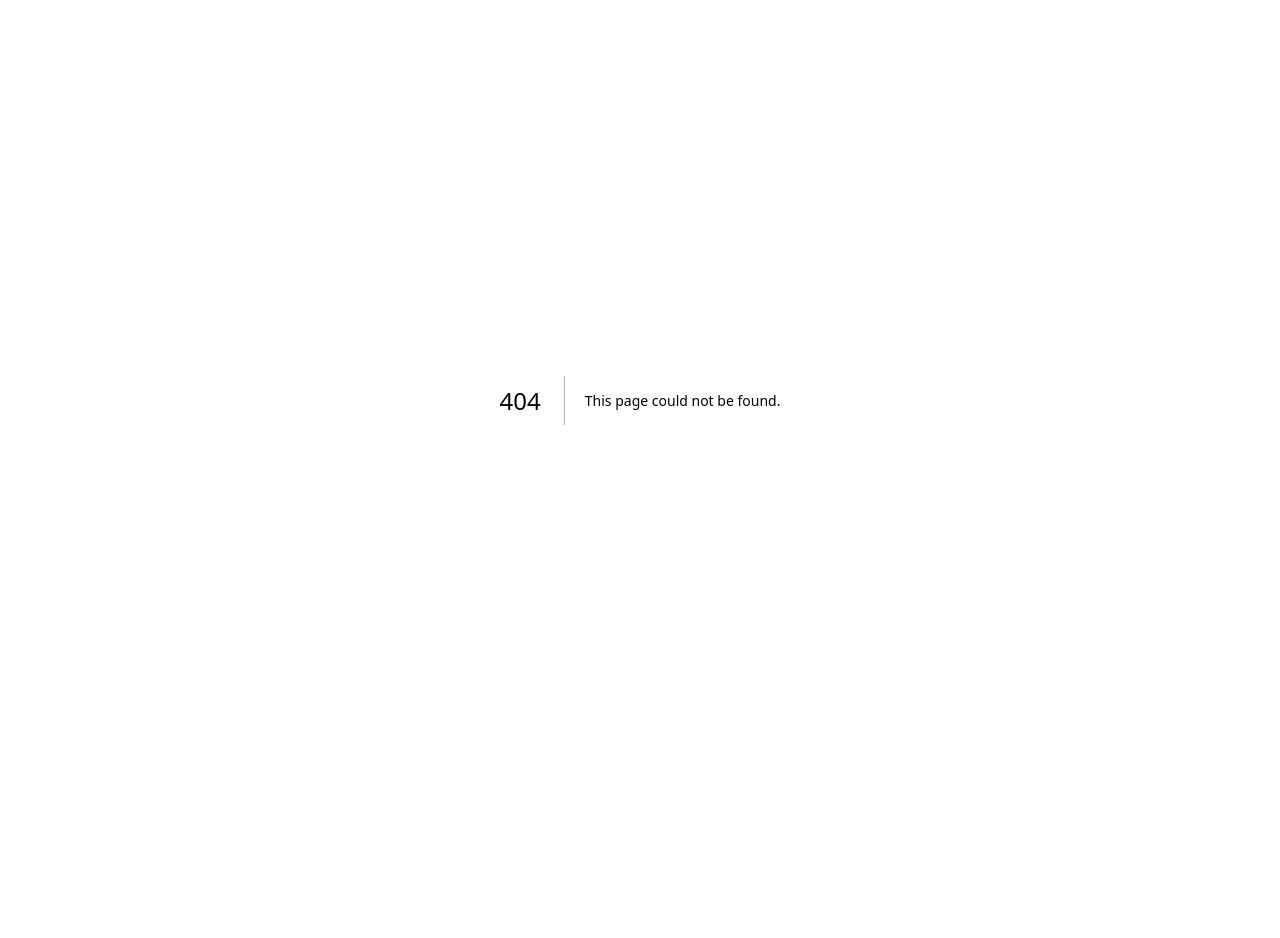
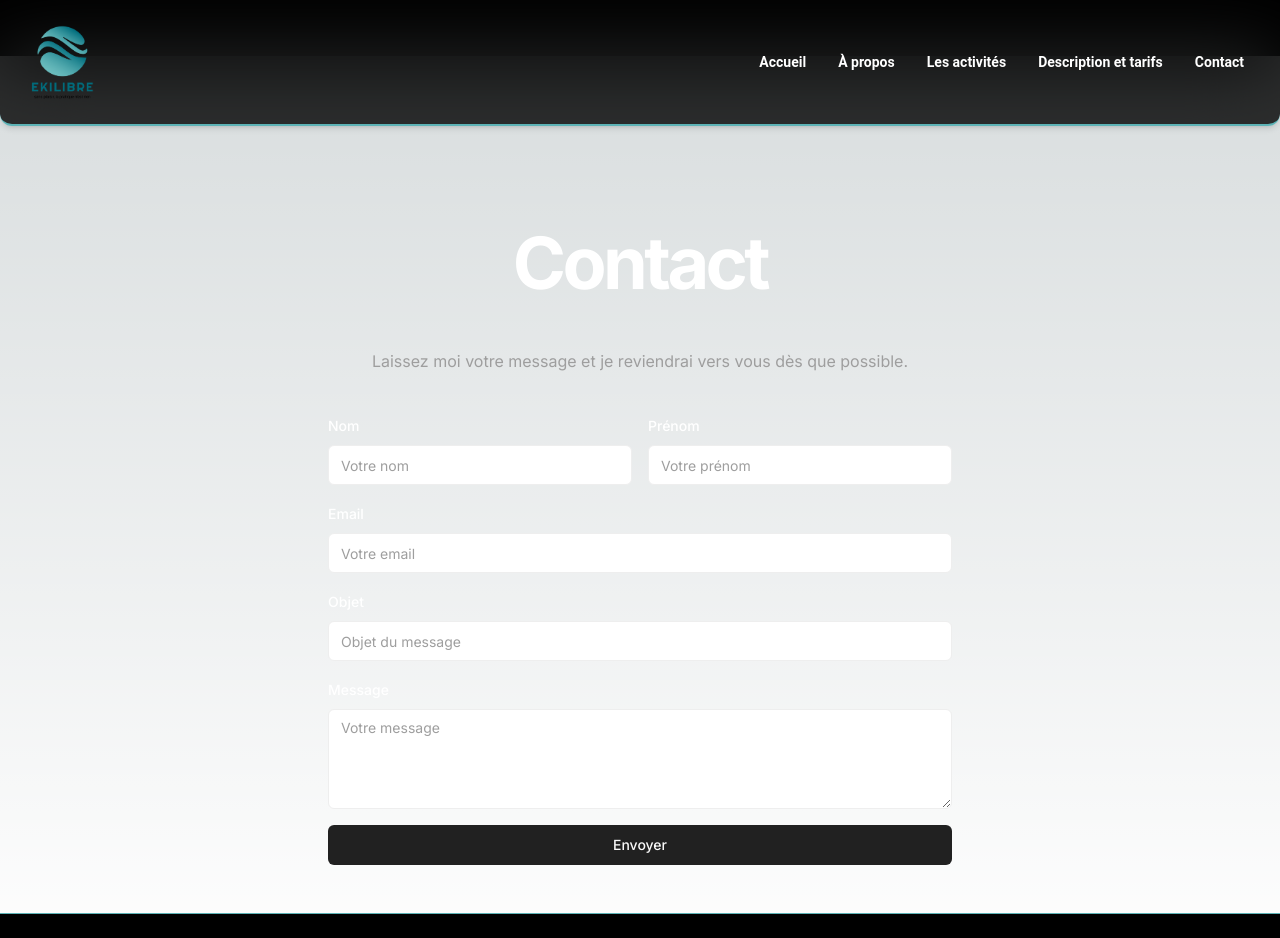
Before and after one commit to alexbmt84/ekilibre, a Next.js app: page /contact in a window 1280 px wide. Before the commit this address had no page. Shown: the top 938 px of the page. Before the commit the page ends 800 px from the top, so only its background shows below. Built offline with nearby package versions, Linux system fonts and the light colour scheme.

Commit message:
Modifs Landing page & creating contact page

```diff
--- a/package.json
+++ b/package.json
@@ -12,6 +12,7 @@
     "@heroicons/react": "^2.1.3",
     "@material-tailwind/react": "^2.1.9",
     "@radix-ui/react-icons": "^1.3.0",
+    "@radix-ui/react-label": "^2.0.2",
     "@radix-ui/react-slot": "^1.0.2",
     "class-variance-authority": "^0.7.0",
     "clsx": "^2.1.0",
@@ -19,6 +20,7 @@
     "next": "14.2.1",
     "react": "^18",
     "react-dom": "^18",
+    "react-scroll": "^1.9.0",
     "styled-components": "^6.1.8",
     "tailwind-merge": "^2.2.2",
     "tailwindcss-animate": "^1.0.7"
--- /dev/null
+++ b/src/app/contact/page.tsx
@@ -0,0 +1,6 @@
+import {Contact} from "@/components/component/contact-form";
+export default function Page() {
+    return (
+        <Contact />
+    );
+}
--- a/src/app/layout.tsx
+++ b/src/app/layout.tsx
@@ -1,9 +1,8 @@
 import type {Metadata} from "next";
 import {Inter} from "next/font/google";
+import {Footer, NavbarSimple} from "./provider";
 import "./globals.css";
-import Link from "next/link";
-import Image from "next/image";
-import {NavbarSimple} from "./provider";
+
 
 const inter = Inter({subsets: ["latin"]});
 
@@ -20,7 +19,11 @@ export default function RootLayout({
     return (
         <html lang="en">
         <body className={inter.className}>
+        <header className="h-14 flex items-center z-10 bg-black">
+            <NavbarSimple/>
+        </header>
         {children}
+        <Footer />
         </body>
         </html>
     );
--- a/src/app/provider.js
+++ b/src/app/provider.js
@@ -3,5 +3,6 @@
 import {NavbarSimple} from "@/components/component/navbar";
 import BMICalculatorComponent from "../components/component/bmiCalculator";
 import { CarouselCustomArrows } from "@/components/component/carousel"
+import {Footer} from "@/components/component/footer";
 
-export { NavbarSimple, BMICalculatorComponent, CarouselCustomArrows };
+export { NavbarSimple, BMICalculatorComponent, CarouselCustomArrows, Footer };
--- a/src/components/component/carousel.jsx
+++ b/src/components/component/carousel.jsx
@@ -10,7 +10,7 @@ export function CarouselCustomArrows() {
                     color="white"
                     size="lg"
                     onClick={handlePrev}
-                    className="!absolute top-2/4 left-4 -translate-y-2/4"
+                    className="!absolute top-2/4 left-4 -translate-y-2/4 bg-[#5DB3B6] hover:bg-[#5DB3B6]"
                 >
                     <svg
                         xmlns="http://www.w3.org/2000/svg"
@@ -34,7 +34,7 @@ export function CarouselCustomArrows() {
                     color="white"
                     size="lg"
                     onClick={handleNext}
-                    className="!absolute top-2/4 !right-4 -translate-y-2/4"
+                    className="!absolute top-2/4 !right-4 -translate-y-2/4 bg-[#5DB3B6] hover:bg-[#5DB3B6]"
                 >
                     <svg
                         xmlns="http://www.w3.org/2000/svg"
--- /dev/null
+++ b/src/components/component/contact-form.tsx
@@ -0,0 +1,46 @@
+import { Label } from "@/components/ui/label"
+import { Input } from "@/components/ui/input"
+import { Textarea } from "@/components/ui/textarea"
+import { Button } from "@/components/ui/button"
+
+export function Contact() {
+  return (
+    <div className="w-full py-12 mt-20">
+      <div className="container grid max-w-2xl px-4 md:px-6 gap-10 mx-auto">
+        <div className="space-y-2">
+          <h1 className="lg:mt-5 md:mt-0 text-white text-4xl font-bold tracking-tighter sm:text-6xl/relaxed xl:text-7xl/relaxed text-center">
+            Contact
+          </h1>
+          <p className="text-gray-500 dark:text-gray-400 text-center pt-5">
+            Laissez moi votre message et je reviendrai vers vous dès que possible.
+          </p>
+        </div>
+        <div className="space-y-4 mx">
+        <div className="grid grid-cols-2 gap-4">
+            <div className="space-y-2">
+              <Label htmlFor="first-name" className={"text-white"}>Nom</Label>
+              <Input id="last-name" className={"text-black"} placeholder="Votre nom" />
+            </div>
+            <div className="space-y-2">
+              <Label htmlFor="last-name" className={"text-white"}>Prénom</Label>
+              <Input id="first-name" className={"text-black"} placeholder="Votre prénom" />
+            </div>
+          </div>
+          <div className="space-y-2">
+            <Label htmlFor="email" className={"text-white"}>Email</Label>
+            <Input id="email" className={"text-black"} placeholder="Votre email" type="email" />
+          </div>
+          <div className="space-y-2">
+            <Label htmlFor="subject" className={"text-white"}>Objet</Label>
+            <Input id="subject" className={"text-black"} placeholder="Objet du message" />
+          </div>
+          <div className="space-y-2">
+            <Label htmlFor="message" className={"text-white"}>Message</Label>
+            <Textarea className="min-h-[100px] text-black" id="message" placeholder="Votre message" />
+          </div>
+          <Button className={"w-full"}>Envoyer</Button>
+        </div>
+      </div>
+    </div>
+  )
+}
--- /dev/null
+++ b/src/components/component/footer.tsx
@@ -0,0 +1,18 @@
+import Link from "next/link";
+
+export function Footer() {
+    return (
+        <footer
+            className="flex flex-col gap-2 sm:flex-row py-6 w-full shrink-0 items-center px-4 md:px-6 border-t bg-black border-[#5DB3B6]">
+            <p className="text-xs text-white">© 2024 Ekilibre84. Tous droits réservés.</p>
+            <nav className="sm:ml-auto flex gap-4 sm:gap-6">
+                <Link className="text-xs hover:underline text-white underline-offset-4" href="#">
+                    Terms of Service
+                </Link>
+                <Link className="text-xs hover:underline text-white underline-offset-4" href="#">
+                    Privacy
+                </Link>
+            </nav>
+        </footer>
+    )
+}
--- a/src/components/component/landing.tsx
+++ b/src/components/component/landing.tsx
@@ -23,9 +23,6 @@
  - App Directory: https://nextjs.org/docs/app/building-your-application/optimizing/fonts
  - Pages Directory: https://nextjs.org/docs/pages/building-your-application/optimizing/fonts
  **/
-import Link from "next/link"
-import {Input} from "@/components/ui/input"
-import {Button} from "@/components/ui/button"
 import {JSX, SVGProps} from "react"
 import Image from "next/image";
 import {BMICalculatorComponent, CarouselCustomArrows, NavbarSimple} from "@/app/provider";
@@ -33,9 +30,6 @@ import {BMICalculatorComponent, CarouselCustomArrows, NavbarSimple} from "@/app/
 export function Landing() {
     return (
         <div className="flex flex-col min-h-[100dvh]">
-            <header className="h-14 flex items-center z-10 bg-black">
-                <NavbarSimple/>
-            </header>
             <main className="flex-1 bg-black">
                 <section className="w-full pt-12 md:pt-24 lg:pt-32 xl:pt-40 bg-black">
                     <div
@@ -59,7 +53,7 @@ export function Landing() {
 
                     </div>
                 </section>
-                <section className="w-full mt-12 pt-12 md:pt-24 lg:pt-32 border-t border-[#5DB3B6] bg-black">
+                <section id="about" className="w-full mt-12 pt-12 md:pt-24 lg:pt-32 border-t border-[#5DB3B6] bg-black">
                     <div className="container grid items-center justify-center gap-4 px-4 text-center md:px-6 mx-auto">
                         <div className="space-y-3">
                             <h2 className="text-3xl text-white font-bold tracking-tighter md:text-4xl/tight">DIPLÔMES</h2>
@@ -98,7 +92,7 @@ export function Landing() {
                     </div>
                     <Image src={"/wave1.webp"} alt={"wave"} width={600} height={600} className={"mt-20 mx-auto"}/>
                 </section>
-                <section className="w-full py-12 md:py-24 lg:py-32 border-t bg-black">
+                <section id={"activities"} className="w-full py-12 md:py-24 lg:py-32 border-t bg-black">
                     <div className="container grid items-center justify-center gap-4 px-4 text-center md:px-6 mx-auto">
                         <div className="space-y-3">
                             <h2 className="text-3xl font-bold text-white tracking-tighter md:text-4xl/tight">
@@ -116,18 +110,6 @@ export function Landing() {
                     </div>
                 </section>
             </main>
-            <footer
-                className="flex flex-col gap-2 sm:flex-row py-6 w-full shrink-0 items-center px-4 md:px-6 border-t bg-black border-[#5DB3B6]">
-                <p className="text-xs text-white">© 2024 Ekilibre84. Tous droits réservés.</p>
-                <nav className="sm:ml-auto flex gap-4 sm:gap-6">
-                    <Link className="text-xs hover:underline text-white underline-offset-4" href="#">
-                        Terms of Service
-                    </Link>
-                    <Link className="text-xs hover:underline text-white underline-offset-4" href="#">
-                        Privacy
-                    </Link>
-                </nav>
-            </footer>
         </div>
     )
 }
--- a/src/components/component/navbar.jsx
+++ b/src/components/component/navbar.jsx
@@ -1,4 +1,6 @@
 import React from "react";
+import Link from "next/link";
+import { Link as ScrollLink } from "react-scroll";
 
 import {
     Navbar,
@@ -18,9 +20,10 @@ function NavList() {
                 color="blue-gray"
                 className="p-1 font-medium"
             >
-                <a href="#" className="flex items-center hover:text-[#5DB3B6] transition-colors text-white font-bold">
+                <Link href={"/"}
+                      className="flex items-center hover:text-[#5DB3B6] transition-colors text-white font-bold">
                     Accueil
-                </a>
+                </Link>
             </Typography>
             <Typography
                 as="li"
@@ -28,9 +31,9 @@ function NavList() {
                 color="blue-gray"
                 className="p-1 font-medium"
             >
-                <a href="#" className="flex items-center hover:text-[#5DB3B6] transition-colors text-white font-bold">
+                <ScrollLink to="about" smooth={true} duration={500} className="cursor-pointer flex items-center hover:text-[#5DB3B6] transition-colors text-white font-bold">
                     À propos
-                </a>
+                </ScrollLink>
             </Typography>
             <Typography
                 as="li"
@@ -38,9 +41,9 @@ function NavList() {
                 color="blue-gray"
                 className="p-1 font-medium"
             >
-                <a href="#" className="flex items-center hover:text-[#5DB3B6] transition-colors text-white font-bold">
+                <ScrollLink to="activities" smooth={true} duration={500} className="cursor-pointer flex items-center hover:text-[#5DB3B6] transition-colors text-white font-bold">
                     Les activités
-                </a>
+                </ScrollLink>
             </Typography>
             <Typography
                 as="li"
@@ -58,9 +61,10 @@ function NavList() {
                 color="blue-gray"
                 className="p-1 font-medium"
             >
-                <a href="#" className="flex items-center hover:text-[#5DB3B6] transition-colors text-white font-bold">
+                <Link href={"/contact"}
+                      className="flex items-center hover:text-[#5DB3B6] transition-colors text-white font-bold">
                     Contact
-                </a>
+                </Link>
             </Typography>
         </ul>
     );
@@ -81,7 +85,8 @@ export function NavbarSimple() {
     }, []);
 
     return (
-        <Navbar className="mx-auto py-3 max-w-full my-auto rounded-t-none bg-black border-2 border-t-0 border-x-0 border-b-[#5DB3B6]">
+        <Navbar
+            className="mx-auto py-3 max-w-full my-auto rounded-t-none bg-black border-2 border-t-0 border-x-0 border-b-[#5DB3B6]">
             <div className="flex items-center justify-between text-blue-gray-900">
                 <Image src={"/logo.webp"} alt={"logo"} width={100} height={100} className={"-ml-5"}/>
                 <div className="hidden lg:block">
--- /dev/null
+++ b/src/components/ui/label.tsx
@@ -0,0 +1,26 @@
+"use client"
+
+import * as React from "react"
+import * as LabelPrimitive from "@radix-ui/react-label"
+import { cva, type VariantProps } from "class-variance-authority"
+
+import { cn } from "@/lib/utils"
+
+const labelVariants = cva(
+  "text-sm font-medium leading-none peer-disabled:cursor-not-allowed peer-disabled:opacity-70"
+)
+
+const Label = React.forwardRef<
+  React.ElementRef<typeof LabelPrimitive.Root>,
+  React.ComponentPropsWithoutRef<typeof LabelPrimitive.Root> &
+    VariantProps<typeof labelVariants>
+>(({ className, ...props }, ref) => (
+  <LabelPrimitive.Root
+    ref={ref}
+    className={cn(labelVariants(), className)}
+    {...props}
+  />
+))
+Label.displayName = LabelPrimitive.Root.displayName
+
+export { Label }
--- /dev/null
+++ b/src/components/ui/textarea.tsx
@@ -0,0 +1,24 @@
+import * as React from "react"
+
+import { cn } from "@/lib/utils"
+
+export interface TextareaProps
+  extends React.TextareaHTMLAttributes<HTMLTextAreaElement> {}
+
+const Textarea = React.forwardRef<HTMLTextAreaElement, TextareaProps>(
+  ({ className, ...props }, ref) => {
+    return (
+      <textarea
+        className={cn(
+          "flex min-h-[80px] w-full rounded-md border border-gray-200 bg-white px-3 py-2 text-sm ring-offset-white placeholder:text-gray-500 focus-visible:outline-none focus-visible:ring-2 focus-visible:ring-gray-950 focus-visible:ring-offset-2 disabled:cursor-not-allowed disabled:opacity-50 dark:border-gray-800 dark:bg-gray-950 dark:ring-offset-gray-950 dark:placeholder:text-gray-400 dark:focus-visible:ring-gray-300",
+          className
+        )}
+        ref={ref}
+        {...props}
+      />
+    )
+  }
+)
+Textarea.displayName = "Textarea"
+
+export { Textarea }
```
Also changed, not shown: 1 other file (tests, documents, lock files or other folders).
